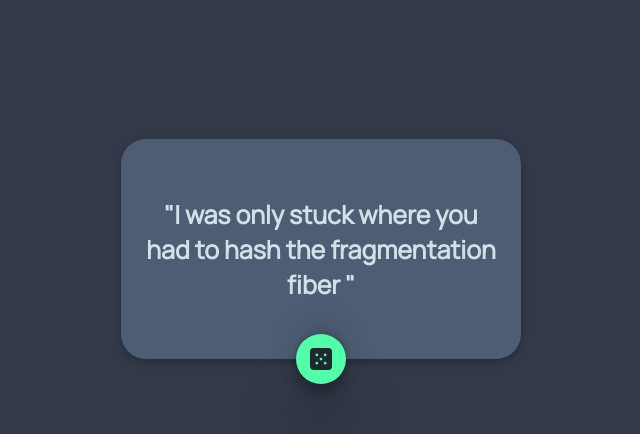
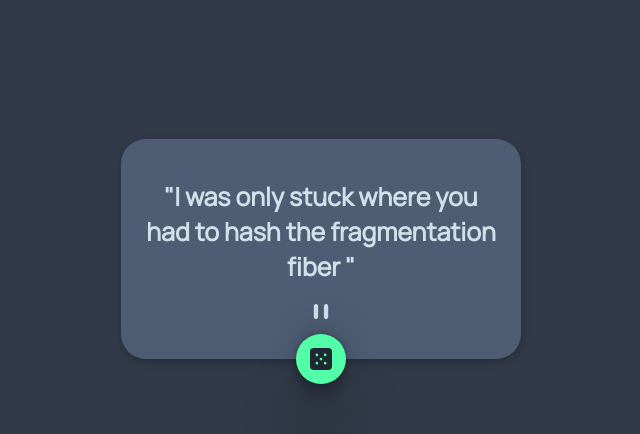
Before and after one commit to becks-tech/tech-api, a plain HTML site: page index.html in a window 1280 px wide. Shown: the whole page, without its empty margins (319-959 px from the left). Drawn offline with Linux system fonts and the light colour scheme.

Commit message:
add desktop divider

```diff
--- a/index.html
+++ b/index.html
@@ -14,7 +14,9 @@
         <div class="text-container">
             <div class="par">I was only stuck where you had to hash the fragmentation fiber
             </div>
+            <img src="./images/pattern-divider-desktop.svg" alt="pattern-divider-desktop" srcset="">
         </div>
+
         <button class="get-content"><img src="./images/icon-dice.svg" alt="small-illustration-of-dice" srcset=""></button>
     </div>
 
```
